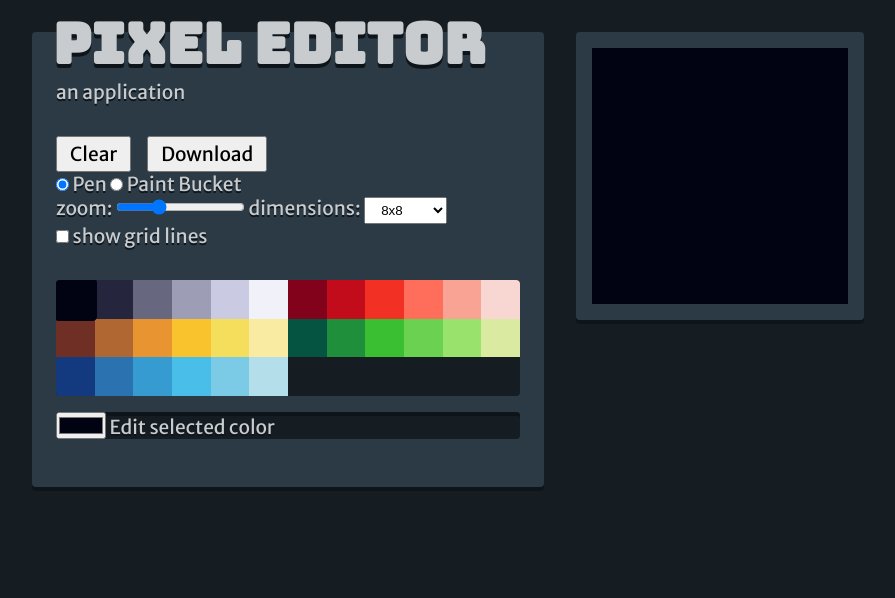
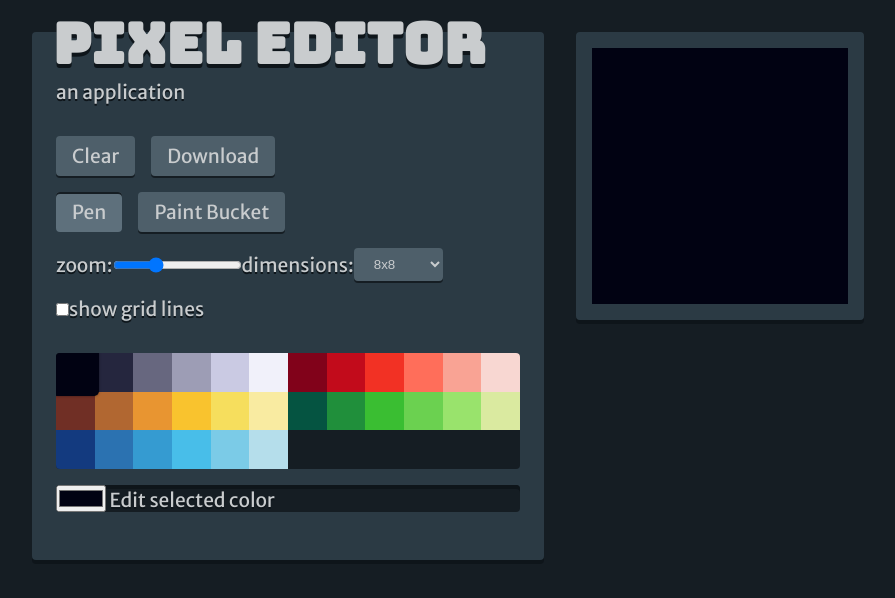
Before and after one commit to vvye/pixel-editor, a Vue app: page / in a window 1280 px wide. Shown: the top 598 px of the page, without its empty margins (0-895 px from the left). Built offline with nearby package versions, Linux system fonts and the light colour scheme.

Commit message:
Add animations to palette editor

```diff
--- a/src/App.vue
+++ b/src/App.vue
@@ -131,8 +131,22 @@ body, button {
 
 button, select {
     cursor: pointer;
-    padding: 0.25rem 0.75rem;
+    padding: 0.5rem 1rem;
     margin-right: 1rem;
+    background-color: #4e5f6a;
+    border: none;
+    box-shadow: 0 0.125rem 0 #151d23;
+    border-radius: 0.25rem;
+    color: #c9ccce;
+}
+
+button:hover, select:hover {
+    background-color: #5e707c;
+}
+
+button.pressed {
+    background-color: #5e707c;
+    box-shadow: inset 0 0.125rem 0 #151d23;
 }
 
 </style>
--- a/src/components/PaletteEntry.vue
+++ b/src/components/PaletteEntry.vue
@@ -25,10 +25,19 @@ div {
     width: 8.3333%;
     height: 0;
     padding-bottom: 8.3333%;
+    cursor: pointer;
+    transition: all 0.05s ease;
+}
+
+div:hover {
+    transform: scale(1.075);
+    border-radius: 0.125rem;
 }
 
 div.selected {
-    transform: scale(1.1);
+    transform: scale(1.2);
     border-radius: 0.25rem;
+    box-shadow: 0 0 0.125rem rgba(0, 0, 0, 0.5);
+    z-index: 10;
 }
 </style>
--- a/src/components/Toolbar.vue
+++ b/src/components/Toolbar.vue
@@ -4,8 +4,10 @@
             <button @click="clearCanvasButtonPressed">Clear</button>
             <button ref="downloadButton" @click="downloadButtonPressed">Download</button>
         </div>
-        <input type="radio" v-model="paintBucketMode" value="false" /> Pen
-        <input type="radio" v-model="paintBucketMode" value="true" /> Paint Bucket
+        <div>
+            <button :class="{pressed: !paintBucketMode}" @click="paintBucketMode = false">Pen</button>
+            <button :class="{pressed: paintBucketMode}" @click="paintBucketMode = true">Paint Bucket</button>
+        </div>
         <div>
             zoom: <input type="range" min="1" max="100" step="1" v-model="cellSize">
             dimensions:
@@ -72,4 +74,10 @@ export default {
     margin-bottom: 2rem;
 }
 
+.toolbar-container > div {
+    display: flex;
+    align-items: center;
+    margin-bottom: 1rem;
+}
+
 </style>
```
